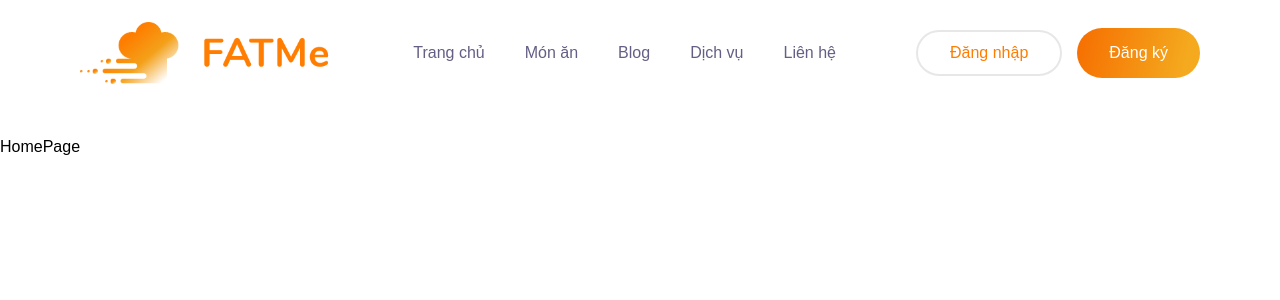
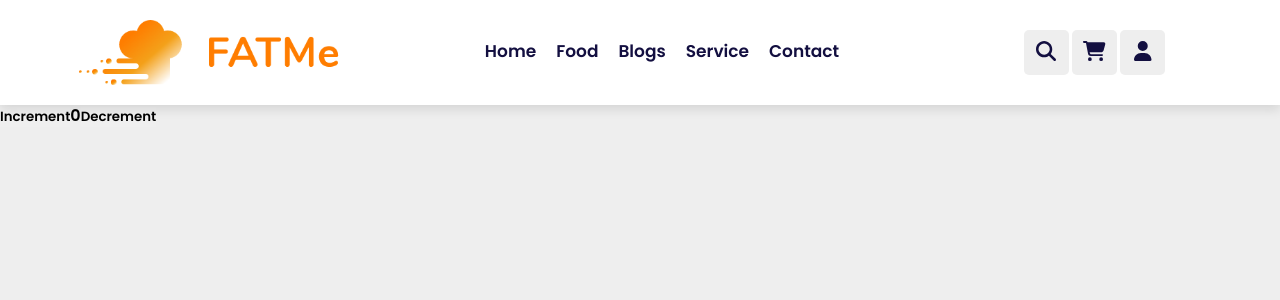
Before and after one commit to thinhnh254/Client, a React (Create React App) app: page / in a window 1280 px wide. Shown: the top 300 px of the page. Built offline with nearby package versions, Linux system fonts and the light colour scheme.

Commit message:
cart & search

```diff
--- a/package.json
+++ b/package.json
@@ -5,6 +5,7 @@
   "dependencies": {
     "@fortawesome/fontawesome-svg-core": "^6.4.2",
     "@fortawesome/free-brands-svg-icons": "^6.4.2",
+    "@fortawesome/free-solid-svg-icons": "^6.4.2",
     "@fortawesome/react-fontawesome": "^0.2.0",
     "@reduxjs/toolkit": "^1.9.5",
     "@tanstack/react-query": "^4.32.5",
@@ -15,6 +16,7 @@
     "antd": "^5.7.3",
     "axios": "^1.4.0",
     "dotenv": "^16.3.1",
+    "jwt-decode": "^3.1.2",
     "node-sass": "^9.0.0",
     "react": "^18.2.0",
     "react-dom": "^18.2.0",
--- a/src/components/HeaderComponent/HeaderComponent.jsx
+++ b/src/components/HeaderComponent/HeaderComponent.jsx
@@ -1,59 +1,125 @@
-import React from "react";
+import {
+  faBars,
+  faCartShopping,
+  faMagnifyingGlass,
+  faTrashCan,
+  faUser,
+} from "@fortawesome/free-solid-svg-icons";
+import { FontAwesomeIcon } from "@fortawesome/react-fontawesome";
+import React, { useState } from "react";
 import { Link } from "react-router-dom";
+import food from "../../assets/bunvit.png";
 import logoImage from "../../assets/logo.png";
-import toggleClose from "../../assets/menu-close.png";
 import "./HeaderComponent.scss";
 
 const HeaderComponent = () => {
+  const [isActiveSearch, setIsActiveSearch] = useState(false);
+  const [isActiveCart, setIsActiveCart] = useState(false);
+
+  const handleToggleSearch = () => {
+    setIsActiveSearch((prevVisible) => !prevVisible);
+  };
+
+  const handleToggleCart = () => {
+    setIsActiveCart((prevVisible) => !prevVisible);
+  };
+
+  // const user = useSelector((state) => state.user);
+  // console.log("user: ", user);
   return (
-    <div className="container1">
-      <div className="wrapper">
-        <div className="navigation">
-          <img src={logoImage} alt="logo" className="logo" />
-          <input type="checkbox" className="toggle-check" />
-          <ul className="menu">
-            <div className="menu-item toggle-close">
-              <label htmlFor="toggle-check">
-                <img src={toggleClose} alt="Close" />
-              </label>
+    <header className="header">
+      {/* Logo */}
+      <Link className="logo" to={"#"}>
+        <img src={logoImage} alt="logo" />
+      </Link>
+
+      {/* Navbar */}
+      <nav className="navbar">
+        <Link className="menu-link" to={"#"}>
+          Home
+        </Link>
+        <Link className="menu-link" to={"#"}>
+          Food
+        </Link>
+        <Link className="menu-link" to={"#"}>
+          Blogs
+        </Link>
+        <Link className="menu-link" to={"#"}>
+          Service
+        </Link>
+        <Link className="menu-link" to={"#"}>
+          Contact
+        </Link>
+      </nav>
+
+      {/* Icons */}
+      <div className="icons">
+        {/* Menu Icon */}
+        <div className="items" id="menu-btn">
+          <FontAwesomeIcon icon={faBars} />
+        </div>
+
+        {/* Search Icon */}
+        <div className="items" id="search-btn" onClick={handleToggleSearch}>
+          <FontAwesomeIcon icon={faMagnifyingGlass} />
+        </div>
+        {/* Search Form */}
+        {isActiveSearch && (
+          <form action="" className={"search-form"}>
+            <input type="search" id="search-box" placeholder="Search here..." />
+            <label for="search-box" className="search">
+              <FontAwesomeIcon icon={faMagnifyingGlass} />
+            </label>
+          </form>
+        )}
+
+        {/* Cart Icon */}
+        <div className="items" id="cart-btn" onClick={handleToggleCart}>
+          <FontAwesomeIcon icon={faCartShopping} />
+        </div>
+        {/* Cart Form */}
+        {isActiveCart && (
+          <form className="shopping-cart">
+            <div className="box">
+              <FontAwesomeIcon icon={faTrashCan} className="trash" />
+              <img src={food} alt="food" className="food" />
+              <div className="content">
+                <h3>Noddles</h3>
+                <span className="price">$4.99</span>
+                <span className="quantity">qty: 1</span>
+              </div>
             </div>
-            <li className="menu-item">
-              <Link className="menu-link" to="#">
-                Trang chủ
-              </Link>
-            </li>
-            <li className="menu-item">
-              <Link className="menu-link" to="#">
-                Món ăn
-              </Link>
-            </li>
-            <li className="menu-item">
-              <Link className="menu-link" to="#">
-                Blog
-              </Link>
-            </li>
-            <li className="menu-item">
-              <Link className="menu-link" to="#">
-                Dịch vụ
-              </Link>
-            </li>
-            <li className="menu-item">
-              <Link className="menu-link" to="#">
-                Liên hệ
-              </Link>
-            </li>
-            <li className="auth">
-              <Link className="button-login" to="/login">
-                Đăng nhập
-              </Link>
-              <Link className="button-signup" to="/register">
-                Đăng ký
-              </Link>
-            </li>
-          </ul>
+            <div className="box">
+              <FontAwesomeIcon icon={faTrashCan} className="trash" />
+              <img src={food} alt="food" className="food" />
+              <div className="content">
+                <h3>Noddles</h3>
+                <span className="price">$4.99</span>
+                <span className="quantity">qty: 1</span>
+              </div>
+            </div>
+            <div className="box">
+              <FontAwesomeIcon icon={faTrashCan} className="trash" />
+              <img src={food} alt="food" className="food" />
+              <div className="content">
+                <h3>Noddles</h3>
+                <span className="price">$4.99</span>
+                <span className="quantity">qty: 1</span>
+              </div>
+            </div>
+            <div className="total">Total: $4.99</div>
+            <Link to={"#"} className="btn">
+              checkout
+            </Link>
+          </form>
+        )}
+
+        {/* User Icon */}
+        <div className="items" id="user-btn">
+          <FontAwesomeIcon icon={faUser} />
         </div>
       </div>
-    </div>
+    </header>
   );
 };
 
--- a/src/components/HeaderComponent/HeaderComponent.scss
+++ b/src/components/HeaderComponent/HeaderComponent.scss
@@ -1,141 +1,173 @@
-.container1 {
-  font-family: "Source Sans Pro", sans-serif;
-  line-height: 1;
-  color: #635f85;
-  font-size: 16px;
-  font-weight: 400;
-
-  .wrapper {
-    max-width: 1440px;
-    margin: 0 auto;
-
-    .navigation {
-      padding: 10px 20px 40px;
-      max-width: 1160px;
-      margin: 0 auto;
+.header {
+  position: relative;
+  top: 0;
+  left: 0;
+  right: 0;
   display: flex;
   align-items: center;
-      transition: all 0.5s ease-in-out;
+  justify-content: space-between;
+  padding: 2rem 9%;
+  background: #fff;
+  box-shadow: var(--box-shadow);
 
   .logo {
-        display: block;
+    display: flex;
+    justify-content: center;
     max-width: 100%;
-        width: 250px;
+    width: 188px;
+    height: 64.5px;
+    cursor: pointer;
   }
 
-      .toggle-check {
-        display: none;
-      }
-
-      .menu {
-        height: 86px;
-        margin-left: auto;
-        display: flex;
-        align-items: center;
-        gap: 0 40px;
-        list-style: none;
-        margin-bottom: 0;
-
-        .toggle-close {
-          display: none;
-          margin: 30px 0 15px;
-        }
-
-        .menu-item {
+  .navbar {
     .menu-link {
-            color: inherit;
-            position: relative;
-            transition: all 0.2s linear;
-            display: block;
-            text-decoration: none;
+      font-size: 1.7rem;
+      margin: 0 1rem;
+      color: var(--black);
 
       &:hover {
-              color: #ff7d00;
-
-              &::before {
-                width: 100%;
-              }
-            }
-
-            &::before {
-              content: "";
-              position: absolute;
-              bottom: -5px;
-              left: 0;
-              height: 2px;
-              background-color: #ff7d00;
-              width: 0;
-              transition: all 0.2s linear;
+        color: var(--orange);
       }
     }
   }
 
-        .auth {
-          height: 86px;
+  .icons {
     display: flex;
-          gap: 0 15px;
-          margin-left: 40px;
-          position: relative;
-          align-items: center;
-
-          .button-login {
-            display: inline-flex;
-            align-items: center;
-            justify-content: center;
-            outline: none;
-            border: 0;
-            font-family: "Source Sans Pro", sans-serif;
-            font-weight: 500;
-            font-size: 16px;
-            line-height: 1;
-            background-color: transparent;
-            border-radius: 100rem;
-            padding: 13px 32px;
+    .items {
       cursor: pointer;
-            transition: all 0.3s ease-in-out;
-            color: #ff7d00;
-            border: 2px solid #e7e7e7;
+      height: 4.5rem;
+      width: 4.5rem;
+      line-height: 4.5rem;
+      border-radius: 0.5rem;
+      background: #eee;
+      color: var(--black);
+      font-size: 2rem;
+      margin-left: 0.3rem;
+      text-align: center;
 
       &:hover {
-              color: #ff7d00;
-              border: 2px solid #ff7d00;
+        background: #fff;
+        color: var(--orange);
       }
     }
 
-          .button-signup {
-            display: inline-flex;
+    #menu-btn {
+      display: none;
+    }
+  }
+
+  .search-form {
+    position: absolute;
+    top: 110%;
+    right: 2rem;
+    width: 50rem;
+    height: 5rem;
+    background: #fff;
+    border-radius: 0.5rem;
+    overflow: hidden;
+    display: flex;
     align-items: center;
-            justify-content: center;
-            outline: none;
-            border: 0;
-            font-family: "Source Sans Pro", sans-serif;
-            font-weight: 500;
-            font-size: 16px;
-            line-height: 1;
-            background-color: transparent;
-            border-radius: 100rem;
-            padding: 13px 32px;
+    box-shadow: var(--box-shadow);
+
+    input {
+      height: 100%;
+      width: 100%;
+      background: none;
+      text-transform: none;
+      font-size: 1.6rem;
+      color: var(--black);
+      padding: 0 1.5rem;
+    }
+
+    label {
+      font-size: 2.2rem;
+      padding-right: 1.5rem;
+      color: var(--black);
       cursor: pointer;
-            transition: all 0.3s ease-in-out;
-            color: white;
-            line-height: 1.5;
-            background: linear-gradient(
-              103.38deg,
-              #f67102 5.1%,
-              #f4a91e 86.29%
-            );
 
       &:hover {
-              color: white;
-              background: linear-gradient(
-                103.38deg,
-                #f4a91e 5.1%,
-                #f67102 86.29%
-              );
+        color: var(--orange);
+      }
+    }
+  }
+
+  .shopping-cart {
+    position: absolute;
+    top: 110%;
+    width: 35rem;
+    right: 2rem;
+    padding: 1rem;
+    border-radius: 0.5rem;
+    box-shadow: var(--box-shadow);
+    background: #fff;
+
+    .box {
+      display: flex;
+      align-items: center;
+      gap: 1rem;
+      position: relative;
+      margin: 1rem 0;
+
+      .trash {
+        position: absolute;
+        font-size: 2rem;
+        top: 50%;
+        right: 2rem;
+        cursor: pointer;
+        color: var(--light-color);
+        transform: translateY(-50%);
+
+        &:hover {
+          color: var(--orange);
+        }
+      }
+
+      .food {
+        height: 10rem;
+      }
+
+      .content {
+        h3 {
+          color: var(--black);
+          font-size: 1.7rem;
+          padding-bottom: 1rem;
+        }
+
+        span {
+          color: var(--light-color);
+          font-size: 1.6rem;
+        }
+
+        .quantity {
+          padding-left: 1rem;
+        }
+      }
+    }
+
+    .total {
+      font-size: 2.5rem;
+      padding: 1rem 0;
+      text-align: center;
+      color: var(--black);
+    }
+
+    .btn {
+      display: block;
+      align-items: center;
+      text-align: center;
+      margin: 1rem;
+      margin-top: 1rem;
+      padding: 0.8rem 3rem;
+      font-size: 1.7rem;
+      border-radius: 0.5rem;
+      border: 0.2rem solid var(--black);
+      color: var(--black);
+      cursor: pointer;
+
+      &:hover {
+        background: var(--orange);
+        color: #fff;
       }
     }
   }
 }
-    }
-  }
-}
--- a/src/index.css
+++ b/src/index.css
@@ -1,9 +1,34 @@
-body {
+@import url("https://fonts.googleapis.com/css2?family=Poppins:wght@600&family=Space+Mono&display=swap");
+
+:root {
+  --orange: #ff7800;
+  --black: #130f40;
+  --light-color: #666;
+  --box-shadow: 0 0.5rem 1rem rgba(0, 0, 0, 0.1);
+  --border: 0.2rem solid rgba(0, 0, 0, 0.1);
+  --outline: 0.1rem solid rgba(0, 0, 0, 0.1);
+  --outline-hover: 0.2rem solid var(--black);
+}
+
+* {
+  font-family: "Poppins", sans-serif;
   margin: 0;
+  padding: 0;
   box-sizing: border-box;
-  padding: 0;
+  outline: none;
+  border: none;
+  text-decoration: none;
+  text-transform: capitalize;
+  transition: all 0.2s linear;
 }
 
 html {
   font-size: 62.5%;
+  overflow-x: hidden;
+  scroll-behavior: smooth;
+  scroll-padding-top: 7rem;
 }
+
+body {
+  background: #eee;
+}
--- a/src/pages/HomePage/HomePage.jsx
+++ b/src/pages/HomePage/HomePage.jsx
@@ -1,6 +1,30 @@
 import React from "react";
+import { useDispatch, useSelector } from "react-redux";
+import { decrement, increment } from "../../redux/slides/counterSlide";
 
 const HomePage = () => {
-  return <div>HomePage</div>;
+  const count = useSelector((state) => state.counter.value);
+  const dispatch = useDispatch();
+  return (
+    <div>
+      <div>
+        <div>
+          <button
+            aria-label="Increment value"
+            onClick={() => dispatch(increment())}
+          >
+            Increment
+          </button>
+          <span>{count}</span>
+          <button
+            aria-label="Decrement value"
+            onClick={() => dispatch(decrement())}
+          >
+            Decrement
+          </button>
+        </div>
+      </div>
+    </div>
+  );
 };
 export default HomePage;
--- a/src/redux/store.js
+++ b/src/redux/store.js
@@ -1,8 +1,10 @@
 import { configureStore } from "@reduxjs/toolkit";
 import counterReducer from "../redux/slides/counterSlide";
+import userReducer from "../redux/slides/userSlide";
 
 export const store = configureStore({
   reducer: {
     counter: counterReducer,
+    user: userReducer,
   },
 });
```
Also changed, not shown: src/components/Message/Message.jsx (added, +15 -0 lines), src/pages/LoginPage/LoginPage.jsx (+13 -4 lines), src/pages/RegisterPage/RegisterPage.jsx (+11 -3 lines), src/redux/slides/userSlide.js (added, +25 -0 lines), src/services/UserService.js (+20 -2 lines), src/assets/bunvit.png (added), 1 other file (tests, documents, lock files or other folders). Lines whose indentation alone changed are shown as unchanged.
